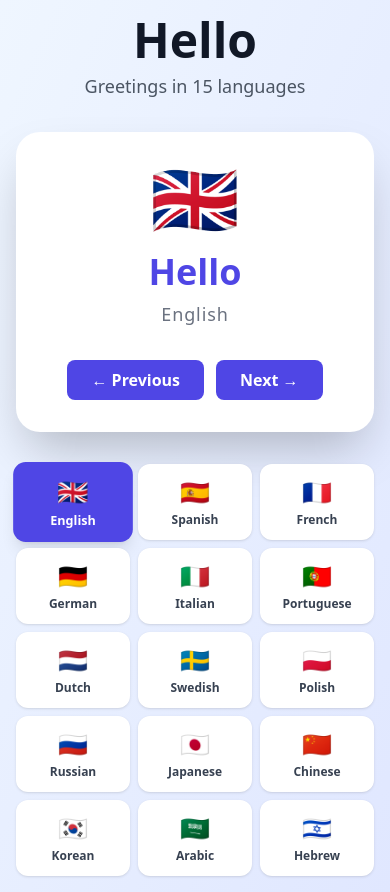
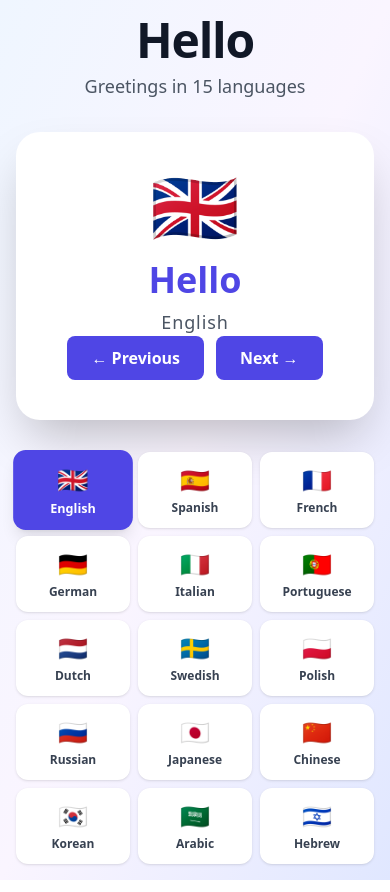
Before and after one commit to ecrent/app-ideas-showcase, a React (Vite) app in the folder apps/14-hello/: page / in a window 390 px wide. Built offline with nearby package versions, Linux system fonts and the light colour scheme.

Commit message:
polish ui with refined animations and visual improvements

```diff
--- a/apps/14-hello/src/App.tsx
+++ b/apps/14-hello/src/App.tsx
@@ -23,28 +23,30 @@ export default function App() {
   const current = GREETINGS[selectedIndex]
 
   return (
-    <div className="min-h-screen bg-gradient-to-br from-blue-50 to-indigo-100 flex items-center justify-center p-4">
+    <div className="min-h-screen bg-gradient-to-br from-blue-50 via-purple-50 to-indigo-100 flex items-center justify-center p-4">
       <div className="max-w-3xl w-full">
         <div className="text-center mb-8 sm:mb-12">
-          <h1 className="text-5xl sm:text-6xl font-bold text-gray-900 mb-2">Hello</h1>
+          <h1 className="text-5xl sm:text-6xl font-bold text-gray-900 mb-2 tracking-tight">Hello</h1>
           <p className="text-lg sm:text-xl text-gray-600">Greetings in 15 languages</p>
         </div>
 
         <div className="bg-white rounded-3xl shadow-2xl p-8 sm:p-12 text-center mb-8 sm:mb-10 min-h-72 sm:min-h-80 flex flex-col justify-center">
-          <div className="text-7xl sm:text-8xl mb-4 sm:mb-6 animate-bounce duration-700">{current.flag}</div>
-          <h2 className="text-4xl sm:text-5xl font-bold text-indigo-600 mb-2 sm:mb-4 transition-all duration-300">{current.greeting}</h2>
-          <p className="text-lg sm:text-xl text-gray-500 mb-8 sm:mb-12 tracking-wider font-medium">{current.language}</p>
+          <div key={selectedIndex} className="text-7xl sm:text-8xl mb-4 sm:mb-6 animate-bounce [animation-duration:1s] origin-center">{current.flag}</div>
+          <div className="space-y-2">
+            <h2 key={`greeting-${selectedIndex}`} className="text-4xl sm:text-5xl font-bold text-indigo-600 mb-2 sm:mb-4 transition-all duration-300">{current.greeting}</h2>
+            <p key={`language-${selectedIndex}`} className="text-lg sm:text-xl text-gray-600 mb-8 sm:mb-12 tracking-wider font-medium">{current.language}</p>
+          </div>
 
           <div className="flex flex-wrap gap-3 sm:gap-4 justify-center">
             <button
               onClick={() => setSelectedIndex((i) => (i - 1 + GREETINGS.length) % GREETINGS.length)}
-              className="px-6 sm:px-8 py-2 sm:py-3 bg-indigo-600 text-white rounded-lg font-semibold hover:bg-indigo-700 hover:shadow-lg active:scale-95 transition-all transform duration-200"
+              className="px-6 sm:px-8 py-2.5 sm:py-3 bg-indigo-600 text-white rounded-lg font-semibold hover:bg-indigo-700 hover:shadow-lg active:scale-95 transition-all transform duration-200"
             >
               ← Previous
             </button>
             <button
               onClick={() => setSelectedIndex((i) => (i + 1) % GREETINGS.length)}
-              className="px-6 sm:px-8 py-2 sm:py-3 bg-indigo-600 text-white rounded-lg font-semibold hover:bg-indigo-700 hover:shadow-lg active:scale-95 transition-all transform duration-200"
+              className="px-6 sm:px-8 py-2.5 sm:py-3 bg-indigo-600 text-white rounded-lg font-semibold hover:bg-indigo-700 hover:shadow-lg active:scale-95 transition-all transform duration-200"
             >
               Next →
             </button>
```
